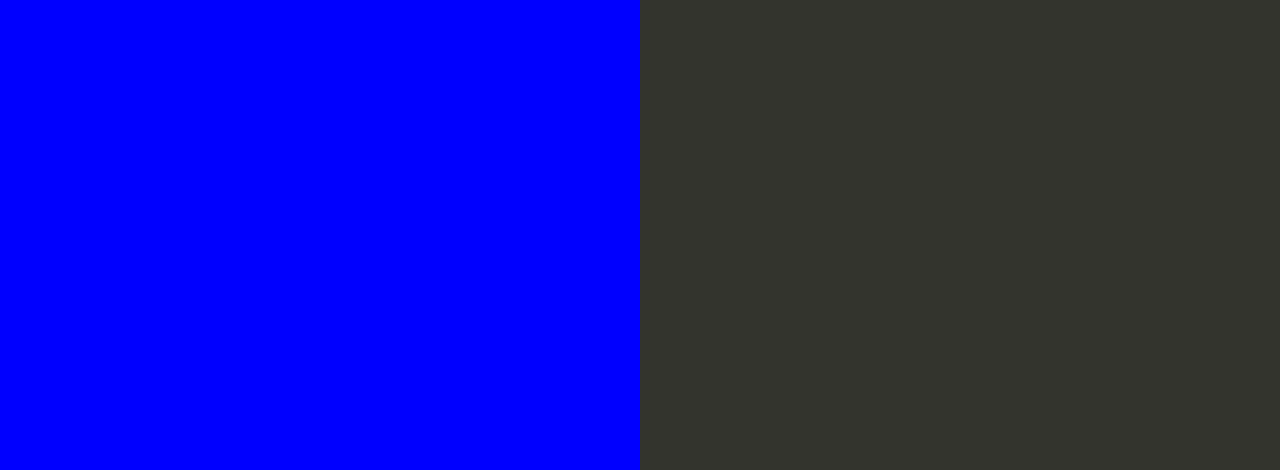
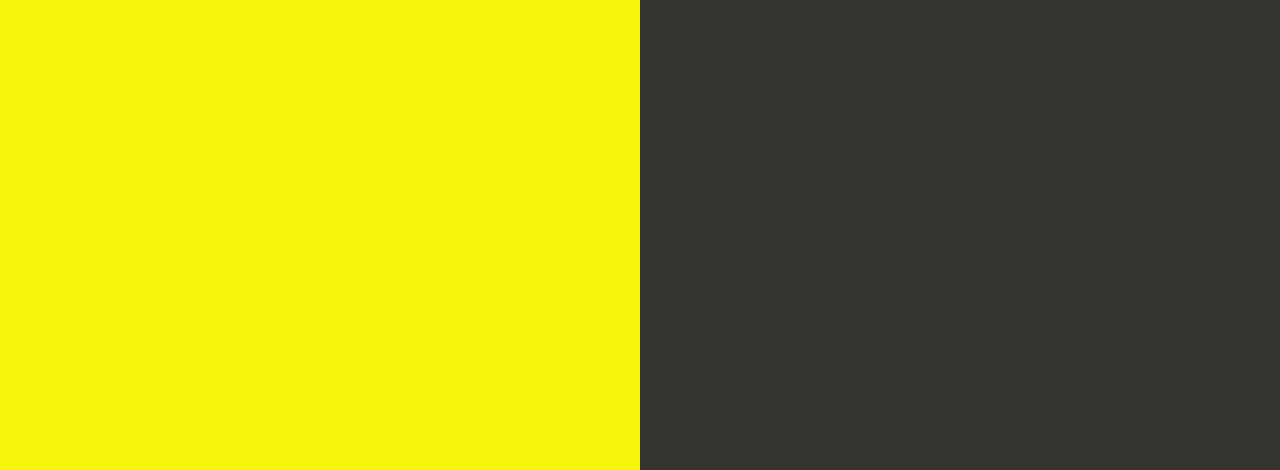
Before and after one commit to AlejandroC99/alex-devops, a plain HTML site: page index.html in a window 1280 px wide. Shown: the part 330-800 px from the top of the page. Drawn offline with Linux system fonts and the light colour scheme.

Commit message:
Fondo G(OLD)

```diff
--- a/index.html
+++ b/index.html
@@ -35,7 +35,7 @@
 
         text-align: right;
         padding-top: 11em;
-        background-color: blue;
+        background-color: rgb(248, 244, 11);
 
       }
       .textColumn p {
```
